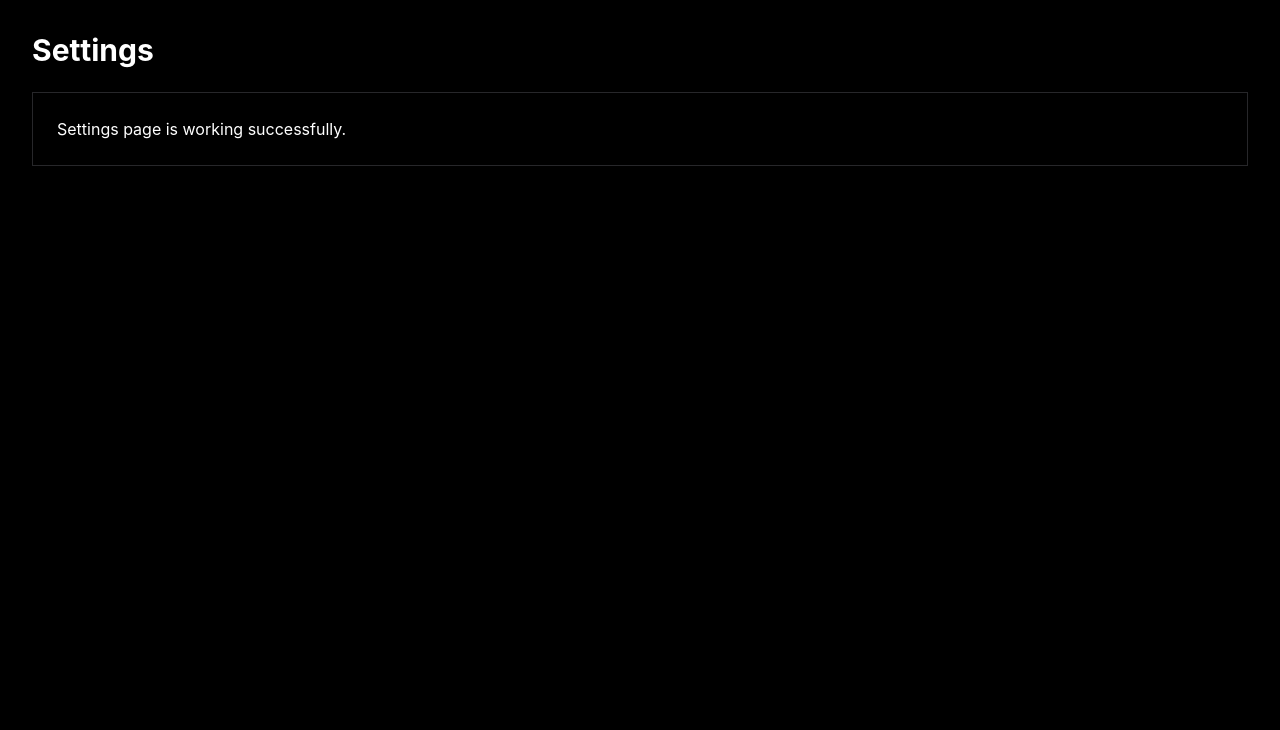
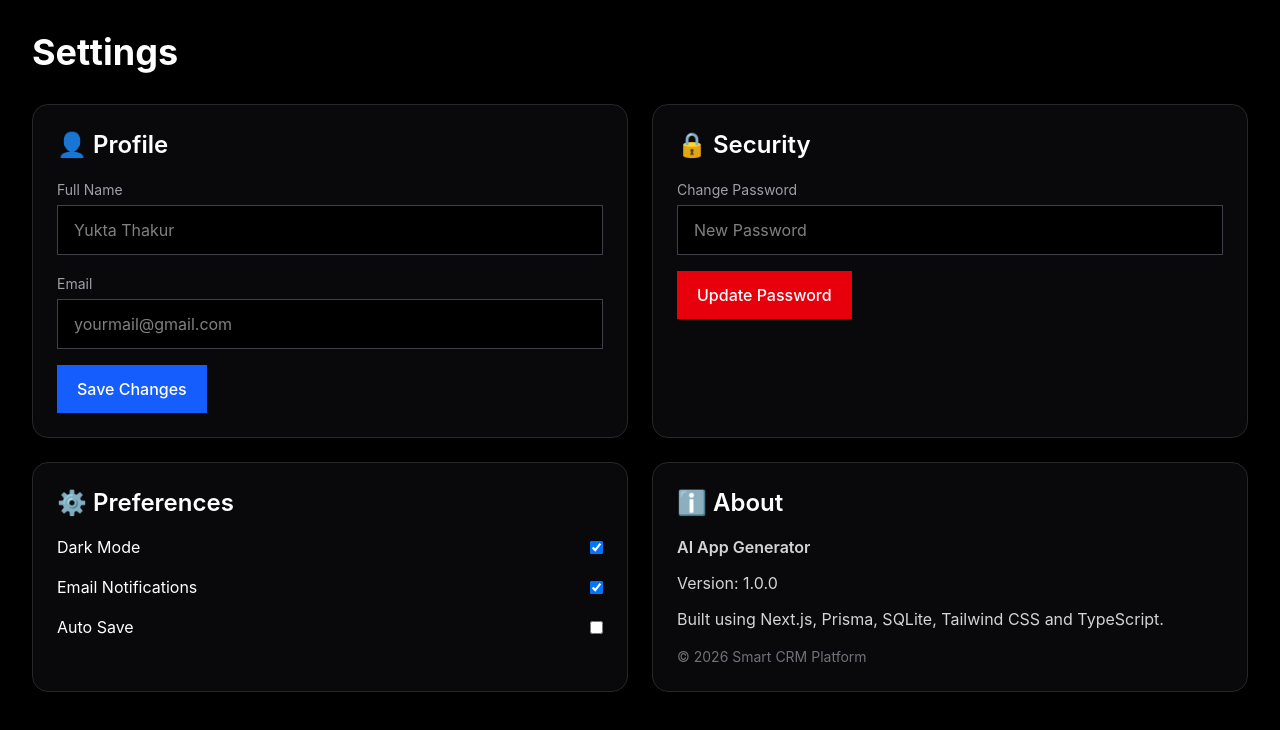
Before and after one commit to Yukta062006/AI-App-Generator, a Next.js app: page /settings in a window 1280 px wide. Shown: the top 730 px of the page. Built offline with nearby package versions, Linux system fonts and the light colour scheme.

Commit message:
Updated project files

```diff
--- a/src/app/settings/page.tsx
+++ b/src/app/settings/page.tsx
@@ -1,12 +1,126 @@
 export default function SettingsPage() {
   return (
     <main className="min-h-screen bg-black text-white p-8">
-      <h1 className="text-3xl font-bold mb-6">
+      <h1 className="text-4xl font-bold mb-8">
         Settings
       </h1>
 
-      <div className="border border-zinc-800 rounded-xl p-6">
-        <p>Settings page is working successfully.</p>
+      <div className="grid gap-6 md:grid-cols-2">
+
+        {/* Profile Settings */}
+        <div className="border border-zinc-800 rounded-2xl p-6 bg-zinc-950">
+          <h2 className="text-2xl font-semibold mb-4">
+            👤 Profile
+          </h2>
+
+          <div className="space-y-4">
+            <div>
+              <label className="text-sm text-zinc-400">
+                Full Name
+              </label>
+
+              <input
+                type="text"
+                placeholder="Yukta Thakur"
+                className="w-full mt-1 px-4 py-3 rounded-lg bg-black border border-zinc-700 outline-none focus:border-blue-500"
+              />
+            </div>
+
+            <div>
+              <label className="text-sm text-zinc-400">
+                Email
+              </label>
+
+              <input
+                type="email"
+                placeholder="yourmail@gmail.com"
+                className="w-full mt-1 px-4 py-3 rounded-lg bg-black border border-zinc-700 outline-none focus:border-blue-500"
+              />
+            </div>
+
+            <button className="bg-blue-600 hover:bg-blue-700 transition px-5 py-3 rounded-lg font-medium">
+              Save Changes
+            </button>
+          </div>
+        </div>
+
+        {/* Security Settings */}
+        <div className="border border-zinc-800 rounded-2xl p-6 bg-zinc-950">
+          <h2 className="text-2xl font-semibold mb-4">
+            🔒 Security
+          </h2>
+
+          <div className="space-y-4">
+            <div>
+              <label className="text-sm text-zinc-400">
+                Change Password
+              </label>
+
+              <input
+                type="password"
+                placeholder="New Password"
+                className="w-full mt-1 px-4 py-3 rounded-lg bg-black border border-zinc-700 outline-none focus:border-blue-500"
+              />
+            </div>
+
+            <button className="bg-red-600 hover:bg-red-700 transition px-5 py-3 rounded-lg font-medium">
+              Update Password
+            </button>
+          </div>
+        </div>
+
+        {/* App Preferences */}
+        <div className="border border-zinc-800 rounded-2xl p-6 bg-zinc-950">
+          <h2 className="text-2xl font-semibold mb-4">
+            ⚙️ Preferences
+          </h2>
+
+          <div className="space-y-4">
+            <div className="flex items-center justify-between">
+              <span>Dark Mode</span>
+
+              <input type="checkbox" defaultChecked />
+            </div>
+
+            <div className="flex items-center justify-between">
+              <span>Email Notifications</span>
+
+              <input type="checkbox" defaultChecked />
+            </div>
+
+            <div className="flex items-center justify-between">
+              <span>Auto Save</span>
+
+              <input type="checkbox" />
+            </div>
+          </div>
+        </div>
+
+        {/* About */}
+        <div className="border border-zinc-800 rounded-2xl p-6 bg-zinc-950">
+          <h2 className="text-2xl font-semibold mb-4">
+            ℹ️ About
+          </h2>
+
+          <div className="space-y-3 text-zinc-300">
+            <p>
+              <span className="font-semibold">
+                AI App Generator
+              </span>
+            </p>
+
+            <p>Version: 1.0.0</p>
+
+            <p>
+              Built using Next.js, Prisma, SQLite,
+              Tailwind CSS and TypeScript.
+            </p>
+
+            <p className="text-sm text-zinc-500 mt-4">
+              © 2026 Smart CRM Platform
+            </p>
+          </div>
+        </div>
       </div>
     </main>
   );
```
Also changed, not shown: 1 other file (tests, documents, lock files or other folders).
